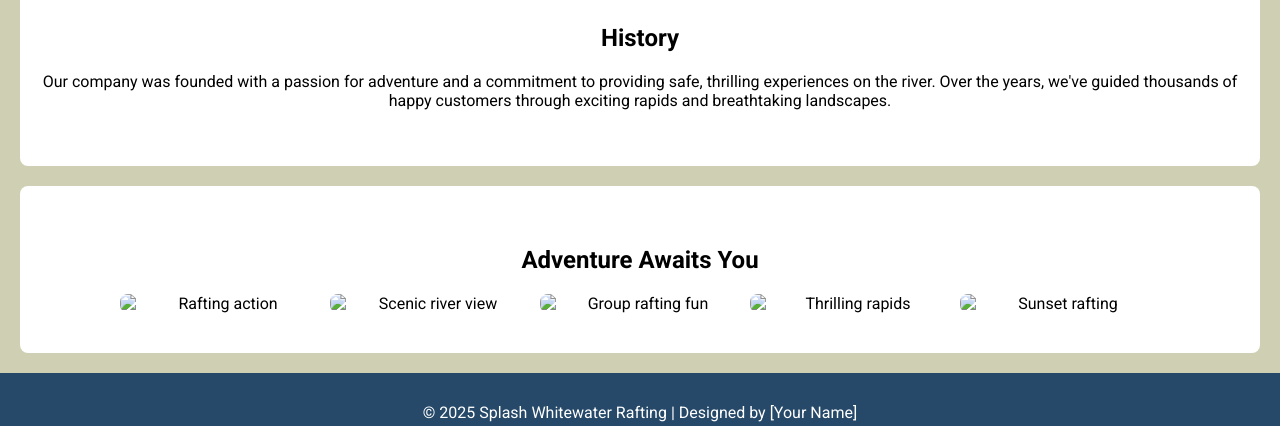
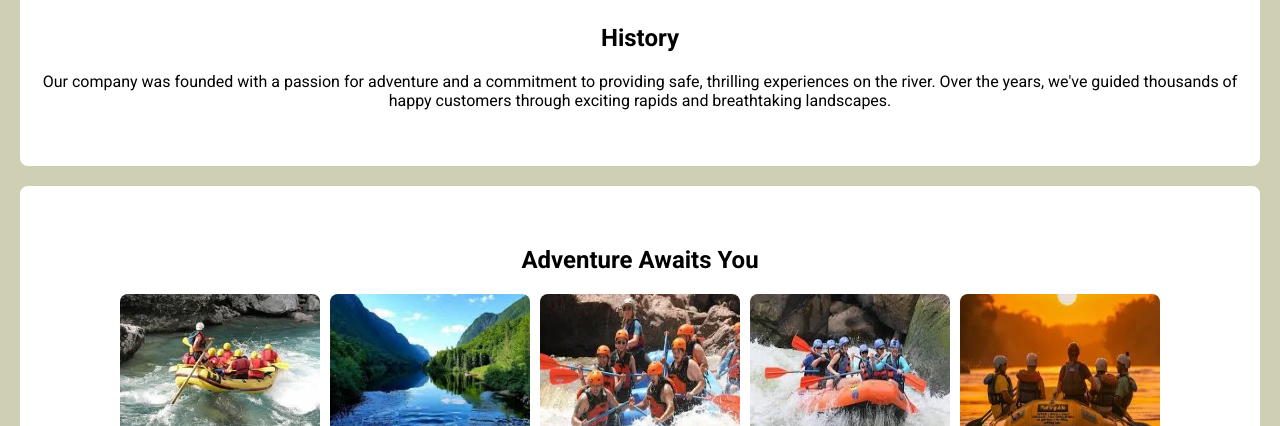
Before and after one commit to hyghbee/wdd130, a plain HTML site: page wwr/about.html in a window 1280 px wide. Shown: the part 165-591 px from the top of the page. Drawn offline with Linux system fonts and the light colour scheme; a web font is replaced by a local one.

Commit message:
commit after addin images

```diff
--- a/wwr/about.html
+++ b/wwr/about.html
@@ -42,17 +42,17 @@
         <section class="adventure">
             <h2>Adventure Awaits You</h2>
             <div class="gallery">
-                <img src="adventure1.jpg" alt="Rafting action">
-                <img src="adventure2.jpg" alt="Scenic river view">
-                <img src="adventure3.jpg" alt="Group rafting fun">
-                <img src="adventure4.jpg" alt="Thrilling rapids">
-                <img src="adventure5.jpg" alt="Sunset rafting">
+                <img src="rafting-action.webp" alt="Rafting action">
+                <img src="scenic-river-view.webp" alt="Scenic river view">
+                <img src="group-rafting-fun.webp" alt="Group rafting fun">
+                <img src="rapids.webp" alt="Thrilling rapids">
+                <img src="sunset.webp" alt="Sunset rafting">
             </div>
         </section>
     </main>
 
     <footer>
-        <p>&copy; 2025 Splash Whitewater Rafting | Designed by [Your Name]</p>
+        <p>&copy; 2025 Splash Whitewater Rafting | Designed by [Ibrahim Azeez]</p>
         <div class="social-media">
             <a href="https://facebook.com" target="_blank"><img src="facebook-icon.png" alt="Facebook"></a>
             <a href="https://twitter.com" target="_blank"><img src="twitter-icon.png" alt="Twitter"></a>
```
Also changed, not shown: wwr/flexbox1.png (added), wwr/flexbox2.png (added), wwr/group-rafting-fun.webp (added), wwr/rafting-action.webp (added), wwr/rapids.webp (added), wwr/scenic-river-view.webp (added), wwr/sunset.webp (added), wwr/thrilling.jpg (added).
